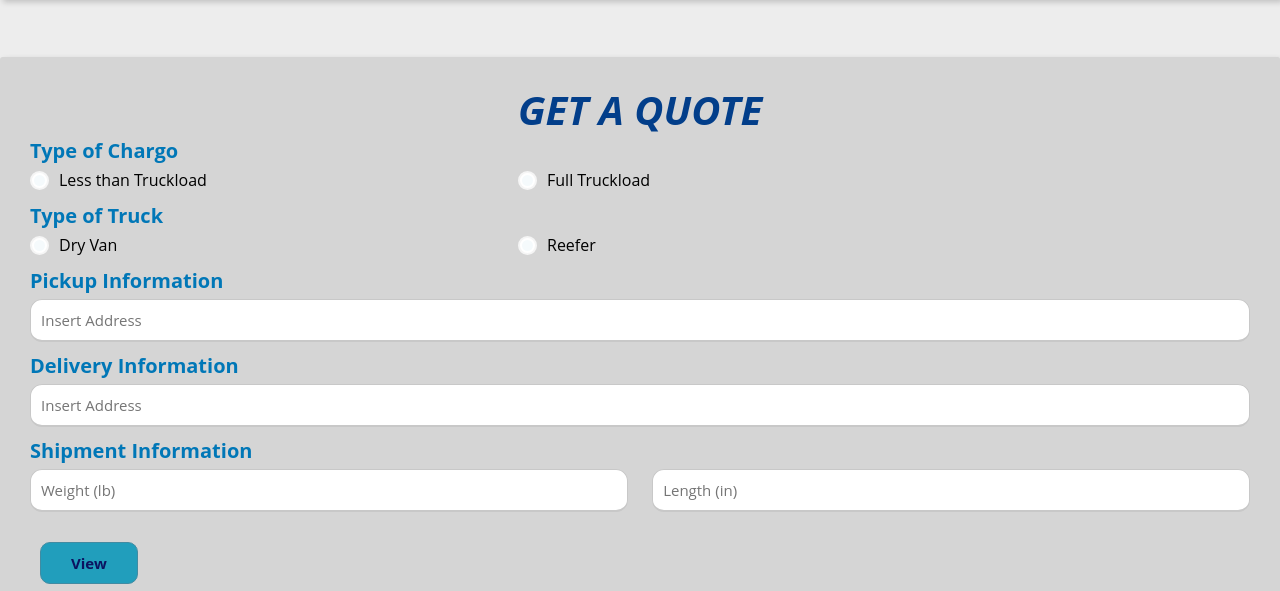
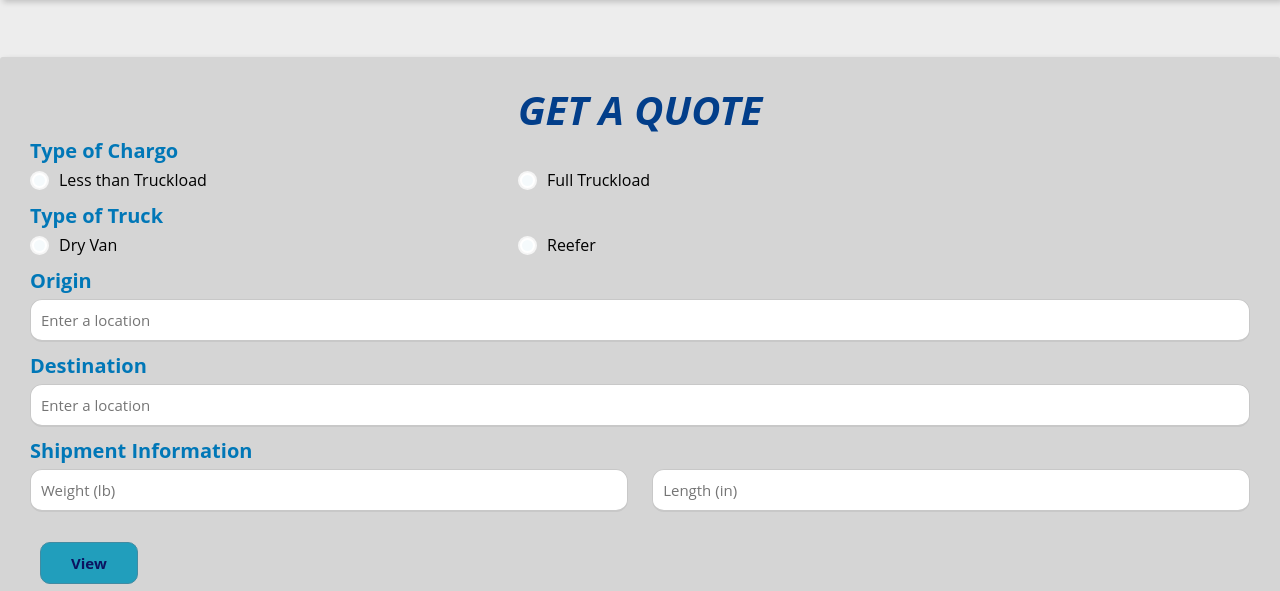
Before and after one commit to JCBallen/Saborit, a PHP site: page /Quote.php in a window 1280 px wide. Shown: the part 123-714 px from the top of the page. Run offline with PHP 8.4, Linux system fonts and the light colour scheme; some libraries are stand-ins or nearby versions.

Commit message:
Update Quote.php

```diff
--- a/Quote.php
+++ b/Quote.php
@@ -14,7 +14,7 @@
   <body class="quote-body">
             <div class="quote-container">
             <div class="title"><h1>GET A QUOTE</h1></div>
-            <form name="formq" class="form-quote" action="" method="">
+            <form id="formq" name="formq" class="form-quote" action="" method="">
                 <div class="type-details">
 
                     <h4>Type of Chargo</h4>
@@ -44,11 +44,20 @@
                     </div>
 
                 </div>
-                <div class="cargo-details">
-                    <h4>Pickup Information</h4>
-                    <input id="pickup" type="text" class="input" placeholder="Insert Address"><br>
-                    <h4>Delivery Information</h4>
-                    <input id="delivery" type="text" class="input" placeholder="Insert Address"><br>
+                <div id="cargo-details" class="cargo-details">
+                    <div class="form-group">
+                        <h4>Origin</h4>
+                        <div class="col-xs-4">
+                            <input type="text" id="from" placeholder="Enter a location" class="input">
+                        </div>
+                   </div>
+                   <div class="form-group">
+                        <h4>Destination</h4>
+                        <div class="col-xs-4">
+                            <input type="text" id="to" placeholder="Enter a location" class="input">
+                        </div>
+
+                     </div>
                     <h4>Shipment Information</h4>
                     <div class="input-number">
                         <input id="weight" type="number" class="inputn" placeholder="Weight (lb)">
@@ -57,10 +66,33 @@
                     </div>
                 </div>
                 <div id="errorquote"></div>
-                <input type="submit" class="btn" value="View" onclick='return validateQuote()'>
             </form>
+            <div class="button">
+                <input class="btn" type="submit" value="View" onclick="calcRoute();">
+            </div>
+            <div id="loading"></div>
+            <div id="container-fluid">
+                <div id="googleMap"></div>
+                <div id="summary">
+                    <ul class="summary-list">
+                        <li><b>Origin:   </b><span id="pickup"></span></li>
+                        <li><b>Destination:   </b><span id="delivery"></span></li>
+                        <li><b>Distance in Miles:   </b><span id="miles"></span></li>
+                        <li><b>Duration:   </b><span id="duration"></span></li>
+                        <li><b>Type of Chargo:   </b><span id="chargo"></span></li>
+                        <li><b>Type of Truck:   </b><span id="truck"></span></li>
+                    </ul>
+                </div>
+                <div id="output">
+                    Final Price: <span id="price"></span> USD
+                </div>
+            </div>
         </div>
-
+        <!-- jQuery (necessary for Bootstrap's JavaScript plugins) -->
+        <script src="https://maps.googleapis.com/maps/api/js?key=AIzaSyDJ9WgRdqBiW9OyG3eSc5geRXrZ6lWXQjk&libraries=places&language=en"></script>
+        <script src="https://ajax.googleapis.com/ajax/libs/jquery/1.11.3/jquery.min.js"></script>
+        <!-- Include all compiled plugins (below), or include individual files as needed -->
+        <script src="Scripts/jquery-3.1.1.min.js"></script>
         <script src="appQuote.js" type="text/javascript"></script>
   </body>
 </html>
```
